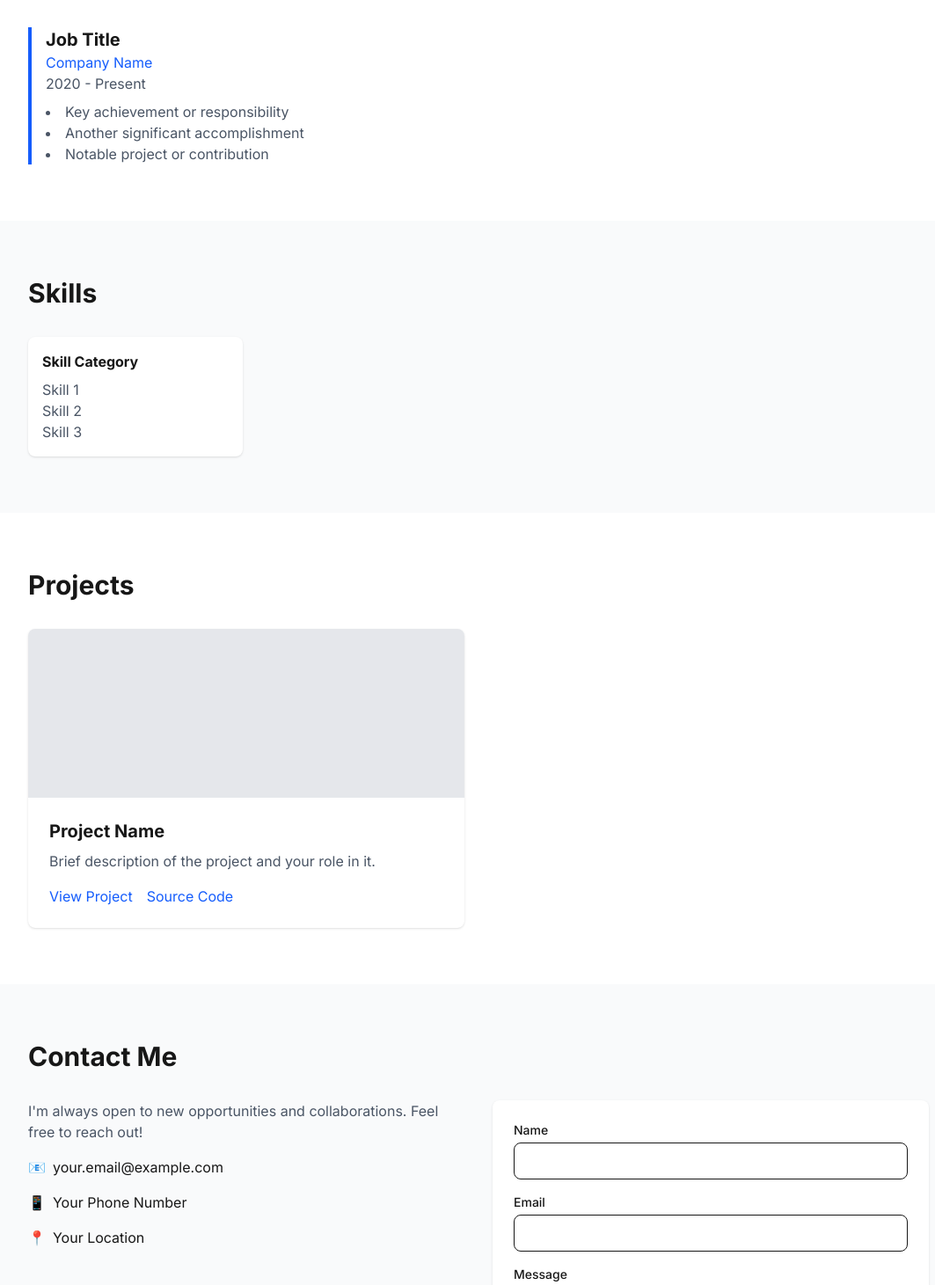
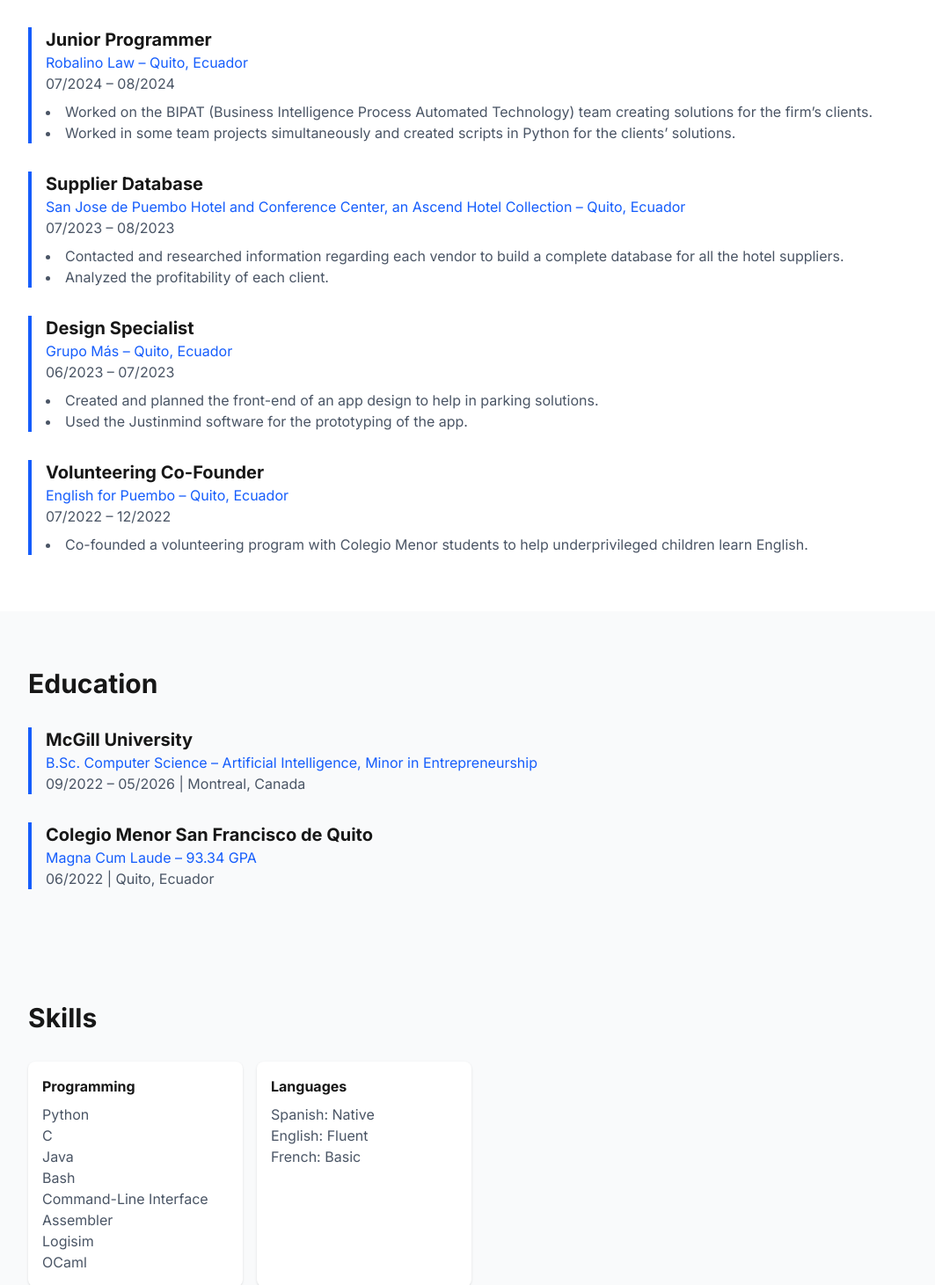
Before and after one commit to Mau567/personal_webpage, a Next.js app: page / in a window 1280 px wide. Shown: the part 1071-2532 px from the top of the page at 88% size, without its empty margins (96-1159 px from the left). Built offline with nearby package versions, Linux system fonts and the light colour scheme.

Commit message:
Populate personal website content

```diff
--- a/src/app/layout.tsx
+++ b/src/app/layout.tsx
@@ -5,8 +5,9 @@
 const inter = Inter({ subsets: ["latin"] });
 
 export const metadata: Metadata = {
-  title: "Your Name | Personal Website",
-  description: "Personal website showcasing my professional experience, skills, and projects",
+  title: "Mauricio Javier Letort | Personal Website",
+  description:
+    "Personal website showcasing my professional experience, skills, and projects",
 };
 
 export default function RootLayout({
--- a/src/app/page.tsx
+++ b/src/app/page.tsx
@@ -1,5 +1,3 @@
-import Image from "next/image";
-
 export default function Home() {
   return (
     <main className="min-h-screen">
@@ -7,10 +5,11 @@
       <nav className="fixed w-full bg-white/80 dark:bg-gray-900/80 backdrop-blur-sm z-50 border-b border-gray-200 dark:border-gray-800">
         <div className="max-w-5xl mx-auto px-4 sm:px-6 lg:px-8">
           <div className="flex justify-between h-16 items-center">
-            <div className="text-xl font-bold">Your Name</div>
+            <div className="text-xl font-bold">Mauricio Javier Letort</div>
             <div className="hidden md:flex space-x-8">
               <a href="#about" className="hover:text-blue-600 dark:hover:text-blue-400">About</a>
               <a href="#experience" className="hover:text-blue-600 dark:hover:text-blue-400">Experience</a>
+              <a href="#education" className="hover:text-blue-600 dark:hover:text-blue-400">Education</a>
               <a href="#skills" className="hover:text-blue-600 dark:hover:text-blue-400">Skills</a>
               <a href="#projects" className="hover:text-blue-600 dark:hover:text-blue-400">Projects</a>
               <a href="#contact" className="hover:text-blue-600 dark:hover:text-blue-400">Contact</a>
@@ -24,10 +23,10 @@
         <div className="max-w-5xl mx-auto">
           <div className="text-center">
             <h1 className="text-4xl sm:text-5xl md:text-6xl font-bold mb-6">
-              Hi, I'm <span className="text-blue-600 dark:text-blue-400">Your Name</span>
+              Hi, I&apos;m <span className="text-blue-600 dark:text-blue-400">Mauricio Javier Letort</span>
             </h1>
             <p className="text-xl sm:text-2xl text-gray-600 dark:text-gray-300 mb-8">
-              Your Professional Title
+              Junior Programmer
             </p>
             <div className="flex justify-center space-x-4">
               <a href="#contact" className="bg-blue-600 text-white px-6 py-3 rounded-lg hover:bg-blue-700 transition">
@@ -41,6 +40,8 @@
         </div>
       </section>
 
+
+
       {/* About Section */}
       <section id="about" className="py-16 px-4 sm:px-6 lg:px-8 bg-gray-50 dark:bg-gray-800">
         <div className="max-w-5xl mx-auto">
@@ -51,7 +52,7 @@
                 Write your compelling introduction here. Describe your passion, what drives you, and what makes you unique in your field.
               </p>
               <p className="text-gray-600 dark:text-gray-300">
-                Add more details about your background, interests, and what you're looking to achieve in your career.
+                Add more details about your background, interests, and what you&apos;re looking to achieve in your career.
               </p>
             </div>
             <div className="relative h-64 md:h-96">
@@ -69,16 +70,59 @@
           <div className="space-y-8">
             {/* Experience Item */}
             <div className="border-l-4 border-blue-600 pl-4">
-              <h3 className="text-xl font-bold">Job Title</h3>
-              <p className="text-blue-600 dark:text-blue-400">Company Name</p>
-              <p className="text-gray-600 dark:text-gray-400">2020 - Present</p>
+              <h3 className="text-xl font-bold">Junior Programmer</h3>
+              <p className="text-blue-600 dark:text-blue-400">Robalino Law – Quito, Ecuador</p>
+              <p className="text-gray-600 dark:text-gray-400">07/2024 – 08/2024</p>
               <ul className="list-disc list-inside mt-2 text-gray-600 dark:text-gray-300">
-                <li>Key achievement or responsibility</li>
-                <li>Another significant accomplishment</li>
-                <li>Notable project or contribution</li>
+                <li>Worked on the BIPAT (Business Intelligence Process Automated Technology) team creating solutions for the firm’s clients.</li>
+                <li>Worked in some team projects simultaneously and created scripts in Python for the clients’ solutions.</li>
               </ul>
             </div>
-            {/* Add more experience items as needed */}
+            <div className="border-l-4 border-blue-600 pl-4">
+              <h3 className="text-xl font-bold">Supplier Database</h3>
+              <p className="text-blue-600 dark:text-blue-400">San Jose de Puembo Hotel and Conference Center, an Ascend Hotel Collection – Quito, Ecuador</p>
+              <p className="text-gray-600 dark:text-gray-400">07/2023 – 08/2023</p>
+              <ul className="list-disc list-inside mt-2 text-gray-600 dark:text-gray-300">
+                <li>Contacted and researched information regarding each vendor to build a complete database for all the hotel suppliers.</li>
+                <li>Analyzed the profitability of each client.</li>
+              </ul>
+            </div>
+            <div className="border-l-4 border-blue-600 pl-4">
+              <h3 className="text-xl font-bold">Design Specialist</h3>
+              <p className="text-blue-600 dark:text-blue-400">Grupo Más – Quito, Ecuador</p>
+              <p className="text-gray-600 dark:text-gray-400">06/2023 – 07/2023</p>
+              <ul className="list-disc list-inside mt-2 text-gray-600 dark:text-gray-300">
+                <li>Created and planned the front-end of an app design to help in parking solutions.</li>
+                <li>Used the Justinmind software for the prototyping of the app.</li>
+              </ul>
+            </div>
+            <div className="border-l-4 border-blue-600 pl-4">
+              <h3 className="text-xl font-bold">Volunteering Co-Founder</h3>
+              <p className="text-blue-600 dark:text-blue-400">English for Puembo – Quito, Ecuador</p>
+              <p className="text-gray-600 dark:text-gray-400">07/2022 – 12/2022</p>
+              <ul className="list-disc list-inside mt-2 text-gray-600 dark:text-gray-300">
+                <li>Co-founded a volunteering program with Colegio Menor students to help underprivileged children learn English.</li>
+              </ul>
+            </div>
+          </div>
+        </div>
+      </section>
+
+      {/* Education Section */}
+      <section id="education" className="py-16 px-4 sm:px-6 lg:px-8 bg-gray-50 dark:bg-gray-800">
+        <div className="max-w-5xl mx-auto">
+          <h2 className="text-3xl font-bold mb-8">Education</h2>
+          <div className="space-y-8">
+            <div className="border-l-4 border-blue-600 pl-4">
+              <h3 className="text-xl font-bold">McGill University</h3>
+              <p className="text-blue-600 dark:text-blue-400">B.Sc. Computer Science – Artificial Intelligence, Minor in Entrepreneurship</p>
+              <p className="text-gray-600 dark:text-gray-400">09/2022 – 05/2026 | Montreal, Canada</p>
+            </div>
+            <div className="border-l-4 border-blue-600 pl-4">
+              <h3 className="text-xl font-bold">Colegio Menor San Francisco de Quito</h3>
+              <p className="text-blue-600 dark:text-blue-400">Magna Cum Laude – 93.34 GPA</p>
+              <p className="text-gray-600 dark:text-gray-400">06/2022 | Quito, Ecuador</p>
+            </div>
           </div>
         </div>
       </section>
@@ -90,14 +134,26 @@
           <div className="grid grid-cols-2 md:grid-cols-3 lg:grid-cols-4 gap-4">
             {/* Skill Item */}
             <div className="bg-white dark:bg-gray-700 p-4 rounded-lg shadow">
-              <h3 className="font-bold mb-2">Skill Category</h3>
+              <h3 className="font-bold mb-2">Programming</h3>
               <ul className="text-gray-600 dark:text-gray-300">
-                <li>Skill 1</li>
-                <li>Skill 2</li>
-                <li>Skill 3</li>
+                <li>Python</li>
+                <li>C</li>
+                <li>Java</li>
+                <li>Bash</li>
+                <li>Command-Line Interface</li>
+                <li>Assembler</li>
+                <li>Logisim</li>
+                <li>OCaml</li>
               </ul>
             </div>
-            {/* Add more skill categories as needed */}
+            <div className="bg-white dark:bg-gray-700 p-4 rounded-lg shadow">
+              <h3 className="font-bold mb-2">Languages</h3>
+              <ul className="text-gray-600 dark:text-gray-300">
+                <li>Spanish: Native</li>
+                <li>English: Fluent</li>
+                <li>French: Basic</li>
+              </ul>
+            </div>
           </div>
         </div>
       </section>
@@ -111,17 +167,30 @@
             <div className="bg-white dark:bg-gray-700 rounded-lg shadow overflow-hidden">
               <div className="h-48 bg-gray-200 dark:bg-gray-600"></div>
               <div className="p-6">
-                <h3 className="text-xl font-bold mb-2">Project Name</h3>
+                <h3 className="text-xl font-bold mb-2">Virtual Coin Transaction Program</h3>
                 <p className="text-gray-600 dark:text-gray-300 mb-4">
-                  Brief description of the project and your role in it.
+                  Developed a program in Python that allows users to transfer coins to each other using an API to request user information.
                 </p>
-                <div className="flex space-x-4">
-                  <a href="#" className="text-blue-600 dark:text-blue-400 hover:underline">View Project</a>
-                  <a href="#" className="text-blue-600 dark:text-blue-400 hover:underline">Source Code</a>
-                </div>
               </div>
             </div>
-            {/* Add more project cards as needed */}
+            <div className="bg-white dark:bg-gray-700 rounded-lg shadow overflow-hidden">
+              <div className="h-48 bg-gray-200 dark:bg-gray-600"></div>
+              <div className="p-6">
+                <h3 className="text-xl font-bold mb-2">Instagram Database Program</h3>
+                <p className="text-gray-600 dark:text-gray-300 mb-4">
+                  CLI application written in C to manage an Instagram database using dynamic arrays, custom structs and UNIX Epoch timestamps.
+                </p>
+              </div>
+            </div>
+            <div className="bg-white dark:bg-gray-700 rounded-lg shadow overflow-hidden">
+              <div className="h-48 bg-gray-200 dark:bg-gray-600"></div>
+              <div className="p-6">
+                <h3 className="text-xl font-bold mb-2">Mini-MIPS CPU</h3>
+                <p className="text-gray-600 dark:text-gray-300 mb-4">
+                  Designed a single-cycle MIPS CPU in Logisim implementing instructions such as load, save, add, subtract and halt.
+                </p>
+              </div>
+            </div>
           </div>
         </div>
       </section>
@@ -133,20 +202,30 @@
           <div className="grid md:grid-cols-2 gap-8">
             <div>
               <p className="text-gray-600 dark:text-gray-300 mb-4">
-                I'm always open to new opportunities and collaborations. Feel free to reach out!
+                I&apos;m always open to new opportunities and collaborations. Feel free to reach out!
               </p>
               <div className="space-y-4">
                 <p className="flex items-center">
                   <span className="mr-2">📧</span>
-                  your.email@example.com
+                  mjletort@gmail.com
                 </p>
                 <p className="flex items-center">
                   <span className="mr-2">📱</span>
-                  Your Phone Number
+                  (438) 979 4330
                 </p>
                 <p className="flex items-center">
                   <span className="mr-2">📍</span>
-                  Your Location
+                  1430 City Councillors St, Montreal, Canada
+                </p>
+                <p className="flex items-center">
+                  <span className="mr-2">🔗</span>
+                  <a href="https://linkedin.com/in/mauricio-letort-129b30258" className="hover:underline">
+                    linkedin.com/in/mauricio-letort-129b30258
+                  </a>
+                </p>
+                <p className="flex items-center">
+                  <span className="mr-2">🌐</span>
+                  French Nationality
                 </p>
               </div>
             </div>
@@ -177,7 +256,7 @@
       <footer className="py-8 px-4 sm:px-6 lg:px-8 border-t border-gray-200 dark:border-gray-800">
         <div className="max-w-5xl mx-auto text-center">
           <p className="text-gray-600 dark:text-gray-400">
-            © {new Date().getFullYear()} Your Name. All rights reserved.
+            © {new Date().getFullYear()} Mauricio Javier Letort. All rights reserved.
           </p>
         </div>
       </footer>
```
